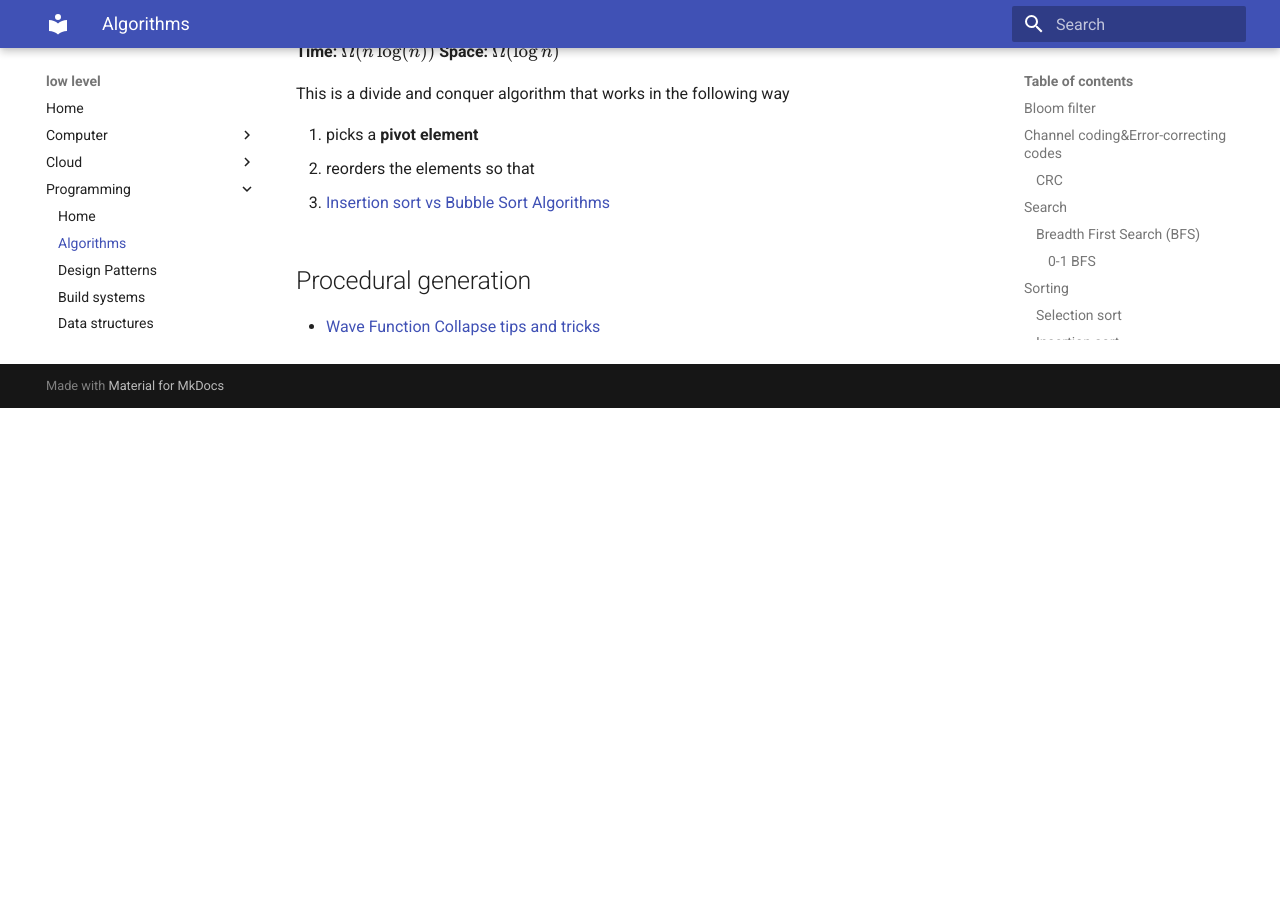
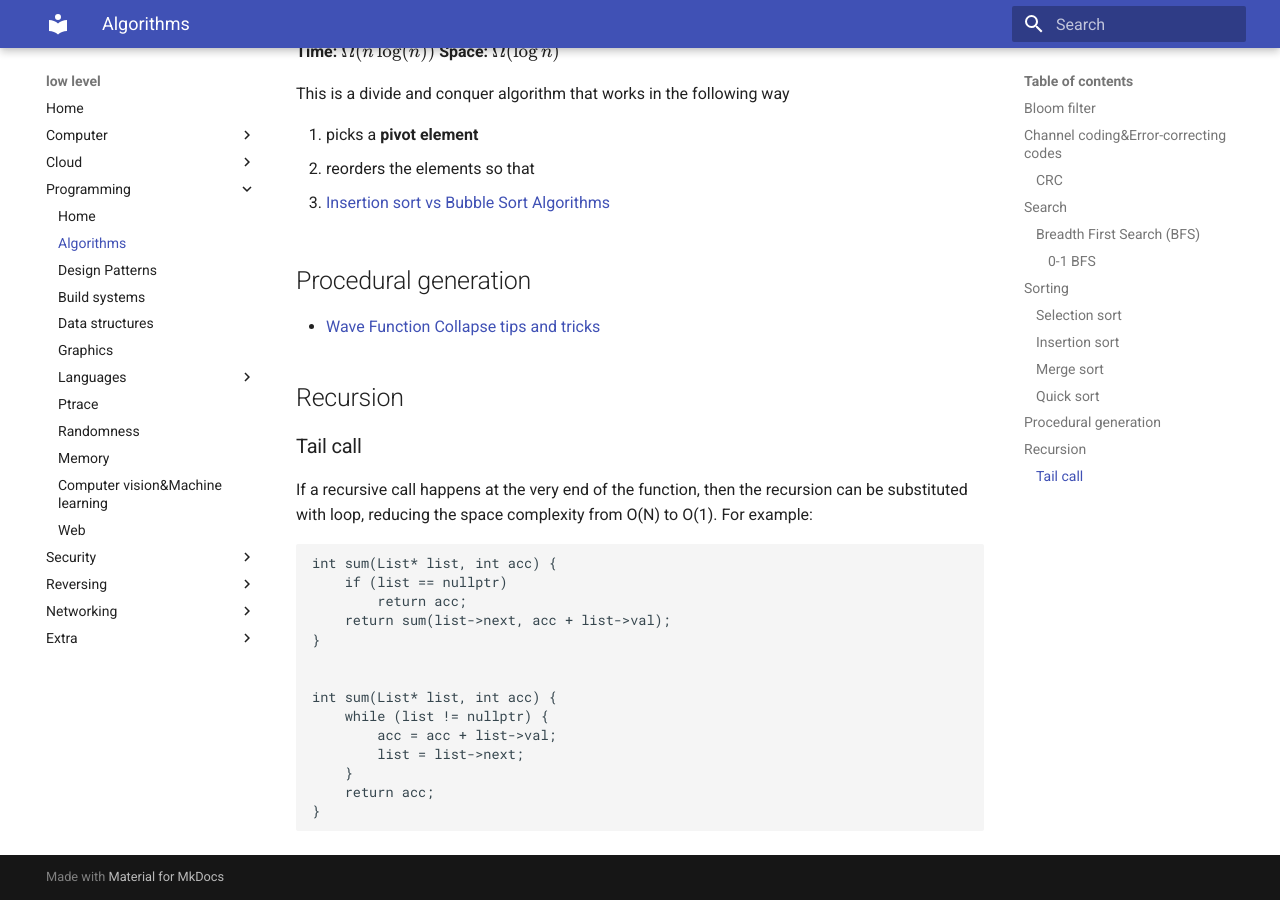
Before and after one commit to gipi/low-level, an MkDocs documentation site: the page built from docs/programming/algorithms.md, in a window 1280 px wide and 900 px high, scrolled down 2935 px. Built offline with MkDocs 1.6.1 and Material for MkDocs 9.7.7, drawn with Linux system fonts in a browser that asks for light colours; formulas are drawn with MathJax 3; before the commit the page ends 3343 px from its top, so only the background shows below that.

Commit message:
Add section about recursion.

````diff
--- a/docs/programming/algorithms.md
+++ b/docs/programming/algorithms.md
@@ -114,3 +114,27 @@ This is a divide and conquer algorithm that works in the following way
 ## Procedural generation
 
  - [Wave Function Collapse tips and tricks](https://www.boristhebrave.com/2020/02/08/wave-function-collapse-tips-and-tricks/)
+
+## Recursion
+
+### Tail call
+
+If a recursive call happens at the very end of the function, then the recursion can be substituted
+with loop, reducing the space complexity from O(N) to O(1). For example:
+
+```c
+int sum(List* list, int acc) {
+    if (list == nullptr)
+        return acc;
+    return sum(list->next, acc + list->val);
+}
+
+
+int sum(List* list, int acc) {
+    while (list != nullptr) {
+        acc = acc + list->val;
+        list = list->next;
+    }
+    return acc;
+}
+```
````
